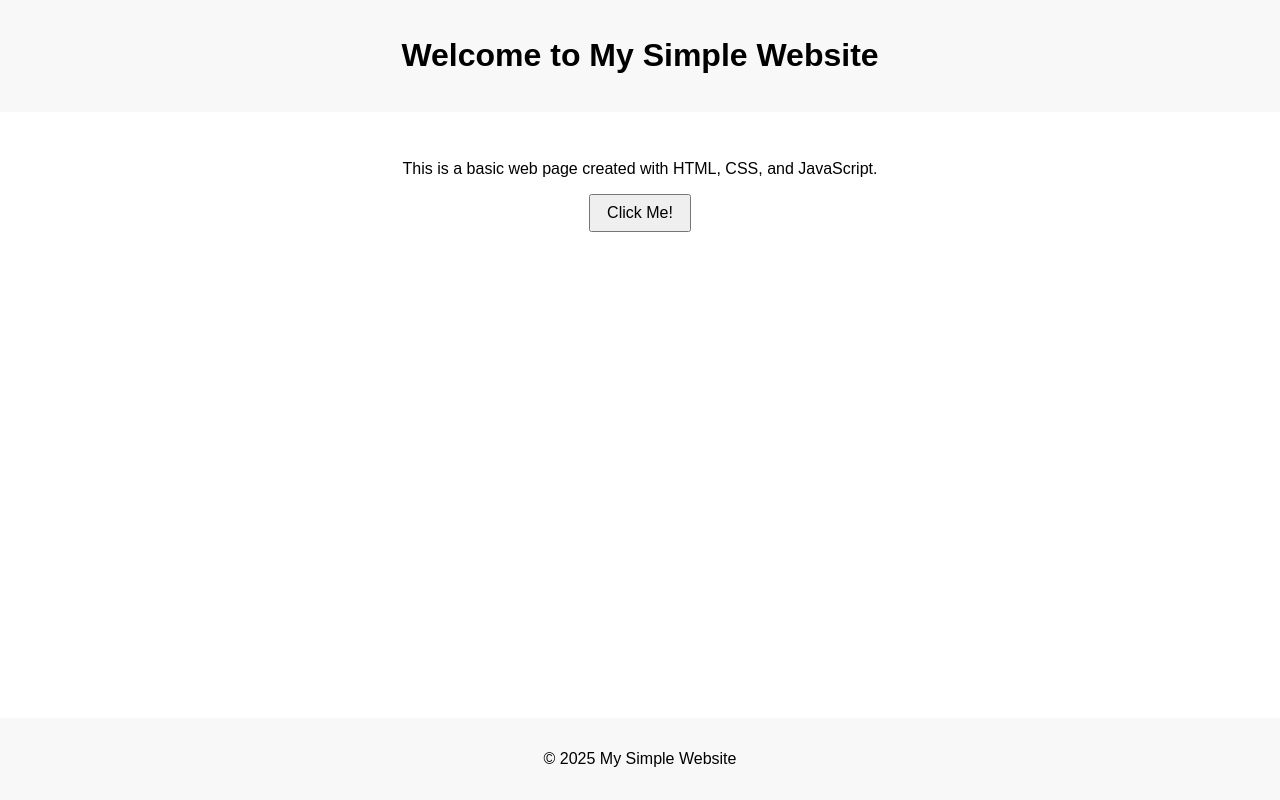
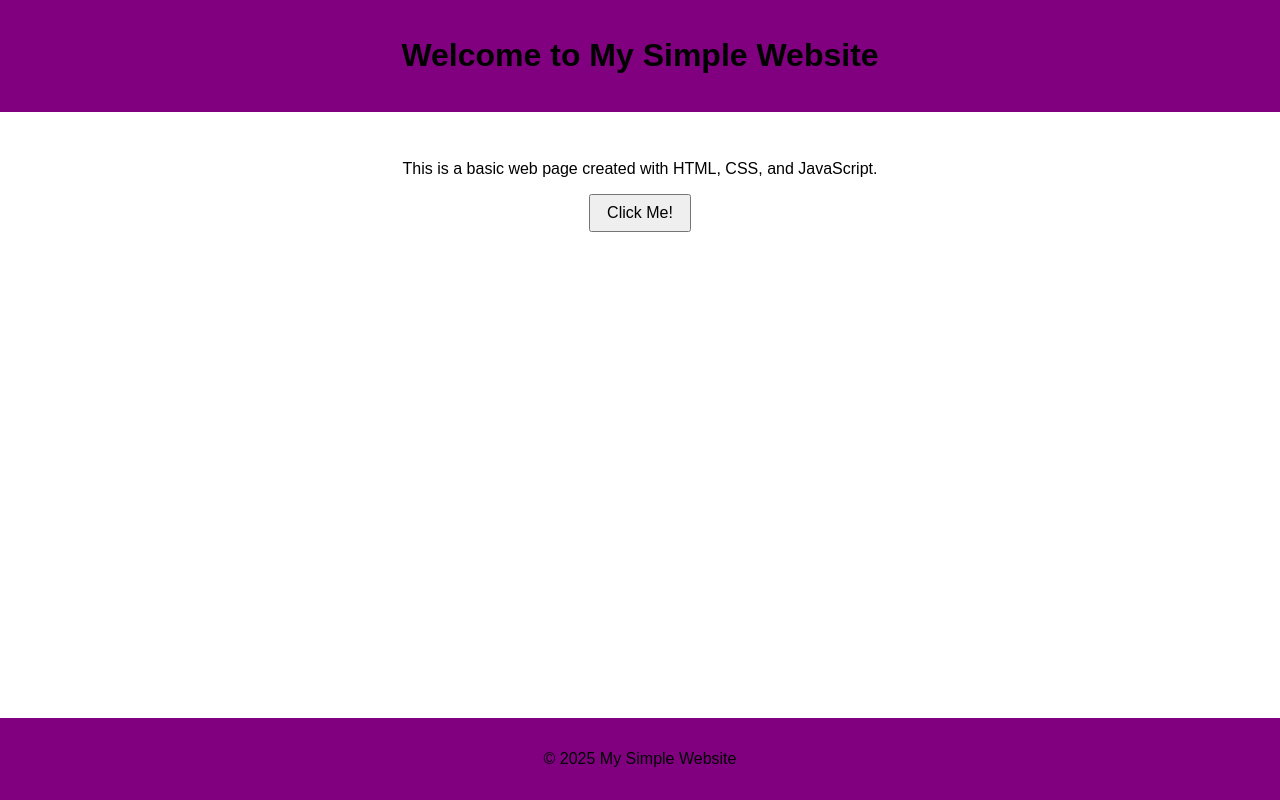
Before and after one commit to FloStraw/My-Website, a plain HTML site: page index.html in a window 1280 px wide. Drawn offline with Linux system fonts and the light colour scheme.

Commit message:
styles.css
Color to Purple ( #800080 )

```diff
--- a/styles.css
+++ b/styles.css
@@ -8,7 +8,7 @@ body {
 }
 
 header, footer {
-    background-color: #f8f8f8;
+    background-color: #800080;
     text-align: center;
     padding: 1em;
 }
```
